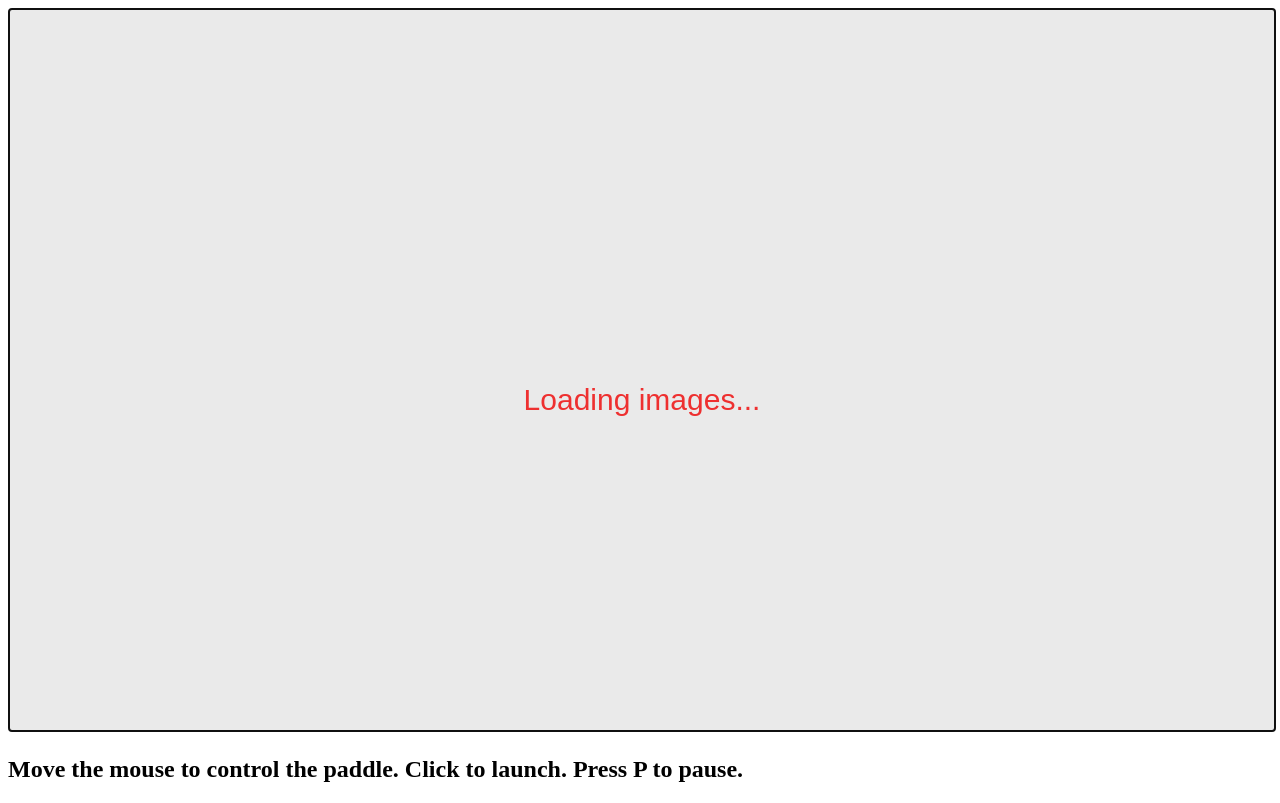
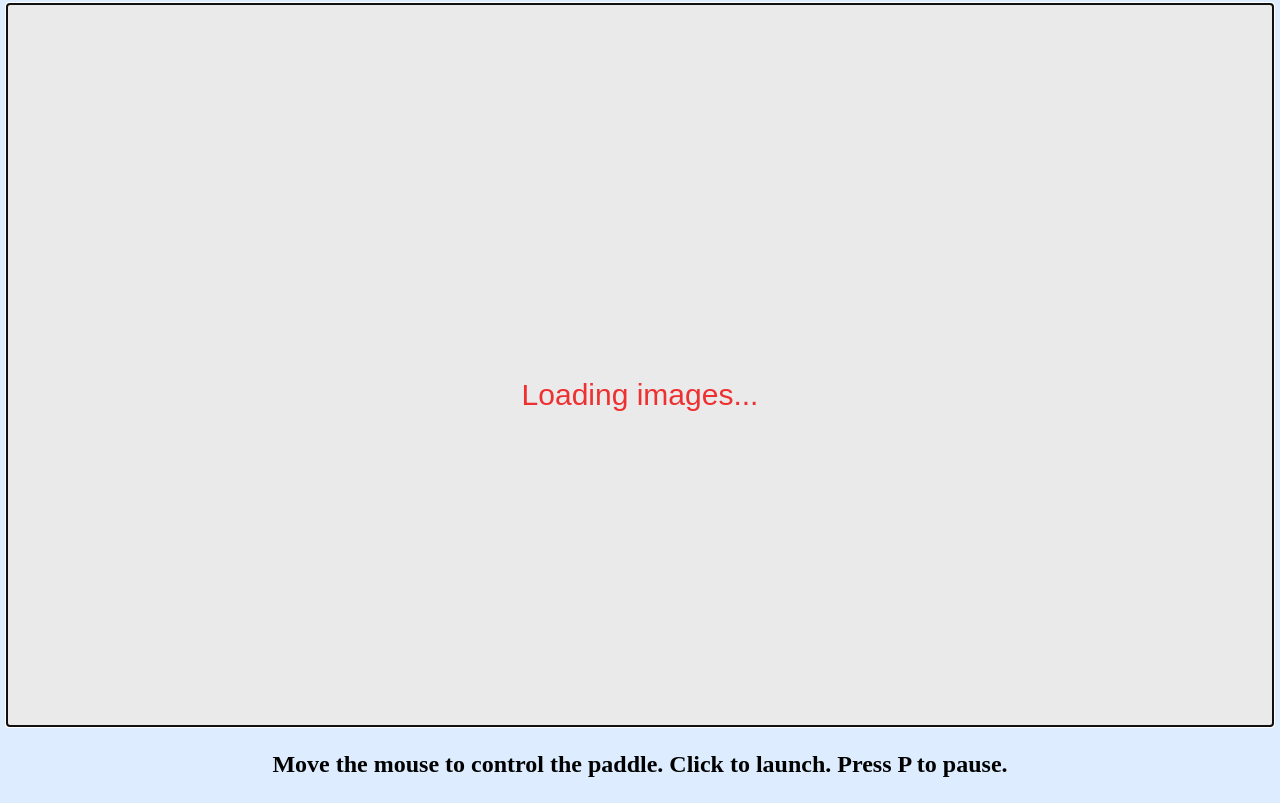
Before and after one commit to exscape/breakout-clone, a website built with Parcel: page index.htm in a window 1280 px wide. Built offline with nearby package versions, Linux system fonts and the light colour scheme; files whose address does not match are found by name.

Commit message:
Center properly, set background color

```diff
--- a/index.htm
+++ b/index.htm
@@ -16,16 +16,19 @@
     <link rel="icon" href="/favicon.ico">
     <link rel="icon" href="/favicon.svg" type="image/svg+xml">
     <link rel="apple-touch-icon" href="/apple-touch-icon.png">
-
+  -->
   <link rel="stylesheet" href="styles.css">
-  -->
 </head>
 
 <body>
-    <div>
-    <canvas id="canvas" style="border: 2px solid black"></canvas>
+  <div id="main-div">
+    <div id="inner-div">
+      <div id="canvas-div">
+        <canvas id="canvas"></canvas>
+      </div>
+      <script src="src/main.ts" type="module"></script>
+      <div id="help-div"><h2>Move the mouse to control the paddle. Click to launch. Press P to pause.</h2></div>
+    </div>
   </div>
-  <script src="src/main.ts" type="module"></script>
-  <div><h2>Move the mouse to control the paddle. Click to launch. Press P to pause.</h2></div>
 </body>
 </html>
--- /dev/null
+++ b/styles.css
@@ -0,0 +1,25 @@
+body {
+    background-color: #ddedff;
+    margin: 0;
+}
+
+#main-div {
+    display: grid;
+    align-items: center;
+    justify-content: center;
+    min-height: 100vh;
+}
+
+#break {
+    flex-basis: 100%;
+    height: 0;
+}
+
+#help-div {
+    display: flex;
+    justify-content: center;
+}
+
+canvas {
+    border: 2px solid black;
+}
```
